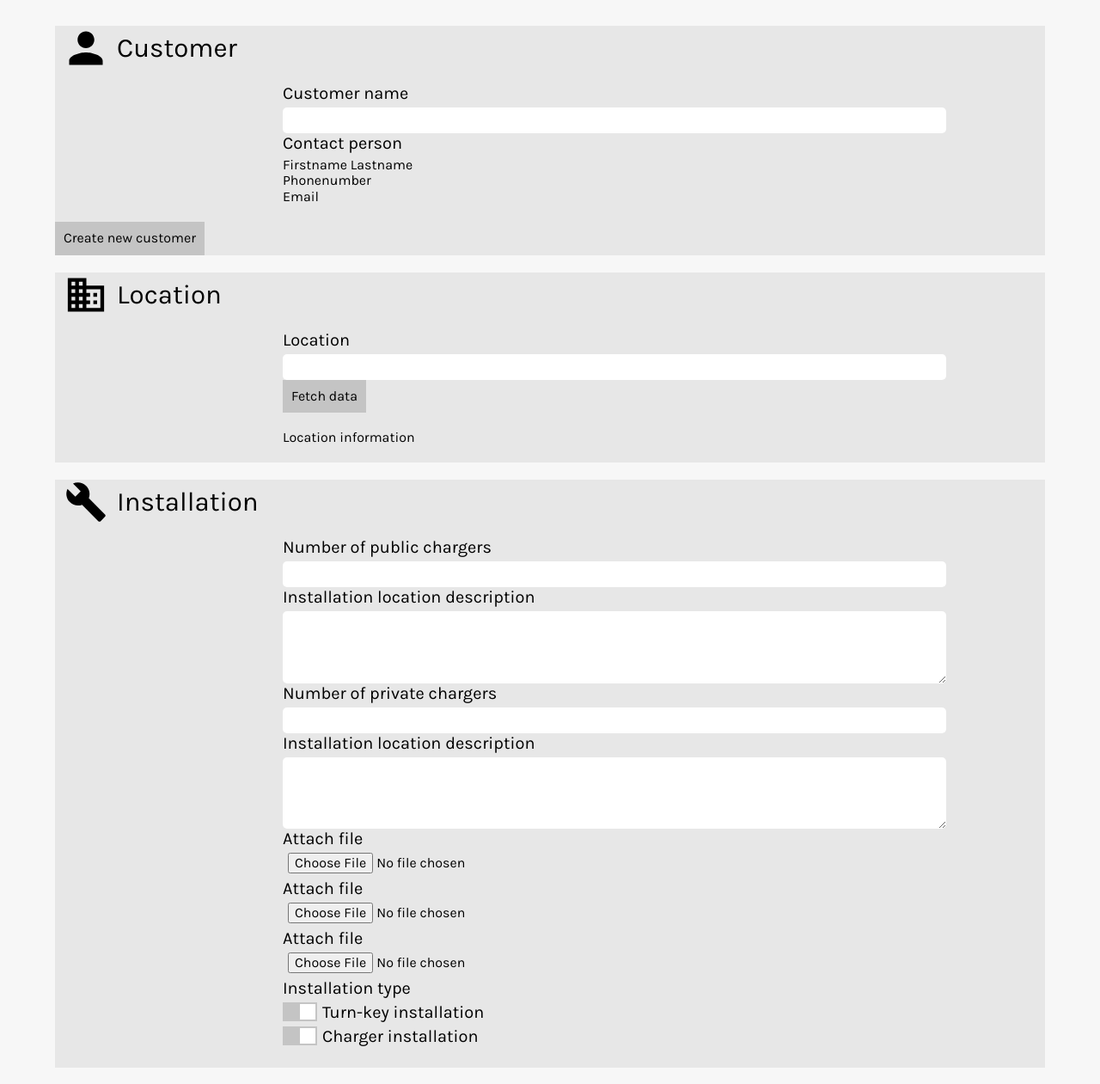
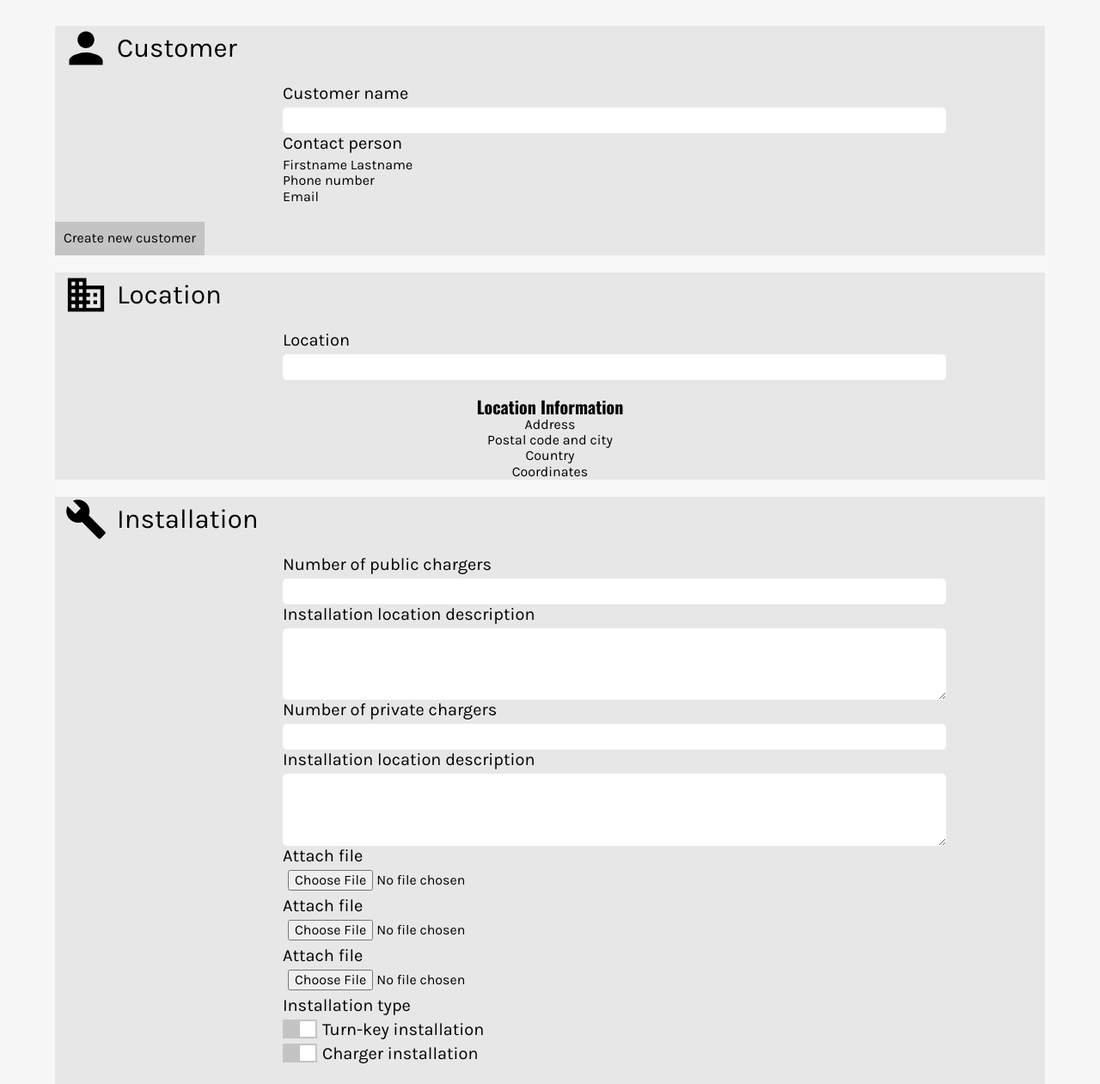
Before and after one commit to Zigelzi/SiteSurveyApp, a Flask app: page /survey/create_workorder in a window 1280 px wide. Shown: the part 40-1301 px from the top of the page at 86% size. Run offline with Flask 2, Linux system fonts and the light colour scheme; a user stored in the database is signed in; data comes from the database, SQL or seed files in the repository; data that the repository does not hold is empty; some libraries are stand-ins or nearby versions.

Commit message:
Added location API. Added location information fill to create_workorder route

```diff
--- a/sitesurvey/api/routes.py
+++ b/sitesurvey/api/routes.py
@@ -3,6 +3,7 @@ from sitesurvey import ma
 
 from sitesurvey.user.models import Organization, Contactperson
 from sitesurvey.survey.models import Location
+from sitesurvey.product.models import Product
 
 bp_api = Blueprint('api', __name__)
 
@@ -28,11 +29,23 @@ class OrganizationSchema(ma.ModelSchema):
     class Meta:
         model = Organization
 
+class ProductSchema(ma.ModelSchema):
+    class Meta:
+        model = Product
+
 @bp_api.route('/api/locations', methods=['GET'])
 def get_locations():
     locations = Location.query.all()
     location_schema = LocationSchema(many=True)
     output = location_schema.dump(locations).data
+    print(output)
+    return jsonify(output)
+
+@bp_api.route('/api/location/<string:location_name>', methods=['GET'])
+def get_location(location_name):
+    location = Location.query.filter_by(name=location_name).first()
+    location_schema = LocationSchema()
+    output = location_schema.dump(location).data
     print(output)
     return jsonify(output)
 
@@ -67,3 +80,19 @@ def get_organization(org_name):
     output = organization_schema.dump(organization).data
     print(output)
     return jsonify(output)
+
+@bp_api.route('/api/products', methods=['GET'])
+def get_products():
+    products = Product.query.all()
+    product_schema = ProductSchema(many=True)
+    output = product_schema.dump(products).data
+    print(output)
+    return jsonify(output)
+
+@bp_api.route('/api/product/<string:product_number>', methods=['GET'])
+def get_product(product_number):
+    product = Product.query.filter_by(product_number=product_number).first()
+    product_schema = ProductSchema()
+    output = product_schema.dump(product).data
+    print(output)
+    return jsonify(output)
--- a/sitesurvey/static/js/workorder.js
+++ b/sitesurvey/static/js/workorder.js
@@ -2,9 +2,15 @@ import {getDataAddSuggestions, getData, validateDatalistInput} from './scripts.j
 
 document.addEventListener('DOMContentLoaded', () => {
 
+    // Input and information elements
     const orgInput = document.getElementById('orgInput');
     const contactPersonInfo = document.getElementById('contactPerson');
     const contactPersonArray = Array.from(contactPersonInfo.children);
+    const locationInput = document.getElementById('locationInput');
+    const locationInfo = document.getElementById('locationInformation');
+    const locationInfoArray = Array.from(locationInfo.children);
+
+    // Table elements
     const productField = document.getElementsByClassName('productField');
     const amountField = document.getElementsByClassName('amountField');
     const deleteRow = document.getElementsByClassName('deleteRow');
@@ -14,57 +20,20 @@ document.addEventListener('DOMContentLoaded', () => {
     /* Create MutationObserver to observe changes in productBody for calculating
      the order total*/
     let observer = new MutationObserver(tableTotal)
-
     let mutationConfig = {attributes: true, childList:true, characterData: true, subtree:true}
-
     observer.observe(productBody, mutationConfig);
-
-    // Test JSON. Replace this with AJAX-call from DB.
-    const testJSON = [
-        {
-            "productno":"cnd-1000",
-            "manufacturer":"ensto",
-            "model":"evf200",
-            "price":2200
-        },
-        {
-            "productno":"cnd-2000",
-            "manufacturer":"tritium",
-            "model":"veefil",
-            "price":30000
-        }
-    ]
-
-
 
     // Check that user has selected input that is in Datalist
     function validateTableDataInput(event) {
-        let tableRow = event.target.parentElement.parentElement;
         let productNo = event.target.value;
         const productList = document.getElementById('productList').childNodes;
         // Check if the productNo exists in the productList
         for (let i = 0; i < productList.length; i++) {
             if (productList[i].value === productNo) {
-                // Take the full product data from JSON response
-                fillTableData(tableRow, productNo, testJSON);
-                break;
-            } else {
-                // If the inputted productNo is not in the list zero the values
-                tableRow.children[2].textContent = "--";
-                tableRow.children[5].textContent = "--";
+                return true;
             }
         }
-    }
-
-    function fillTableData(tableRowElement, productNo, productJson) {
-        // Take the full product data from JSON and add the information to table row.
-        for (let i = 0; i < productJson.length; i++) {
-            if (productJson[i].productno === productNo) {
-                let prodInfo = productJson[i];
-                tableRowElement.children[2].textContent = prodInfo.manufacturer + " " + prodInfo.model;
-                tableRowElement.children[5].textContent = prodInfo.price + " €";
-            }
-        }
+        return false;
     }
 
     // Calculate the row total
@@ -118,8 +87,6 @@ document.addEventListener('DOMContentLoaded', () => {
         const newRow = document.createElement('tr');
         let columnCount;
         let lastRowNo;
-        let cellText;
-
         // Check if there's existing rows in the table. If not, then create first row
         if (productBody.children.length === 0) {
             columnCount = 8;
@@ -139,8 +106,6 @@ document.addEventListener('DOMContentLoaded', () => {
             if (i === 0) {
                 // Add current row number (previous row + 1)
                 newCell.textContent = lastRowNo
-                //cellText = document.createTextNode(lastRowNo + 1);
-                //newCell.appendChild(cellText);
             }
             // Add additional elements and attributes to selected columns
             if (i === 1) {
@@ -190,11 +155,26 @@ document.addEventListener('DOMContentLoaded', () => {
         }
     }
 
-    getDataAddSuggestions('/api/locations', 'locationList', 'address');
+    getDataAddSuggestions('/api/locations', 'locationList', 'name');
     getDataAddSuggestions('/api/customers', 'customerList', 'org_name');
+    getDataAddSuggestions('/api/products', 'productList', 'product_number');
 
     for (let i = 0; i < productField.length; i++) {
-        productField[i].addEventListener('input', validateTableDataInput);
+        productField[i].addEventListener('input', event => {
+            let tableRow = event.target.parentElement.parentElement;
+            if (validateTableDataInput(event)) {
+                getData(`/api/product/${event.target.value}`, data => {
+                    tableRow.children[2].textContent = data.product_name; // Product column
+                    tableRow.children[4].textContent = data.unit_of_material; // UOM column
+                    tableRow.children[5].textContent = data.price + " €"; // Price column
+                })
+            } else {
+                // If the inputted product number is not in the list zero the values
+                tableRow.children[2].textContent = "--"; // Product column
+                tableRow.children[4].textContent = "--"; // UOM column
+                tableRow.children[5].textContent = "--"; // Price column
+            }
+        });
         productField[i].addEventListener('input', rowTotal);
     }
     for (let i = 0; i < amountField.length; i++) {
@@ -204,10 +184,30 @@ document.addEventListener('DOMContentLoaded', () => {
         deleteRow[i].addEventListener('click', removeRow);
     }
     addTableRow.addEventListener('click', addRow)
-    orgInput.addEventListener('input', (event) => {
+    locationInput.addEventListener('input', (event) => {
+        const inputElementId = event.target.id;
+        console.log(event.target.value);
+        // If value from customer <input> field is in the datalist query the full information from backend via API
+        if (validateDatalistInput(inputElementId, 'locationList')) {
+            getData(`/api/location/${event.target.value}`, data => {
+                console.log(data);
+                locationInfoArray[1].textContent = `${data.address}`; // Address field
+                locationInfoArray[2].textContent = `${data.postal_code} ${data.city}`; // Postal field
+                locationInfoArray[3].textContent = `${data.country}`; // Country field
+                locationInfoArray[4].textContent = `Lat: ${data.coordinate_lat} Long: ${data.coordinate_long}`; // Coordinates field
+            });
+        } else {
+            locationInfoArray[1].textContent = 'Address'
+            locationInfoArray[2].textContent = 'Postal'
+            locationInfoArray[3].textContent = 'Country'
+            locationInfoArray[4].textContent = 'Coordinates'
+        }
+    });
+
+    orgInput.addEventListener('input', event => {
         const inputElementId = event.target.id;
         // If value from customer <input> field is in the datalist query the full information from backend via API
-        if (validateDatalistInput(inputElementId, 'customerList')) {
+        if (validateDatalistInput(inputElementId, 'locationList')) {
             getData(`/api/organization/${event.target.value}`, data => {
                 if (typeof data.contact_persons[0] != 'undefined') {
                     contactPersonArray[1].textContent = `${data.contact_persons[0].first_name} ${data.contact_persons[0].last_name}`;
@@ -220,5 +220,5 @@ document.addEventListener('DOMContentLoaded', () => {
             contactPersonArray[2].textContent = 'Phone number';
             contactPersonArray[3].textContent = 'Email';
         }
-    });
+    })
 })
--- a/sitesurvey/templates/survey/create_workorder.html
+++ b/sitesurvey/templates/survey/create_workorder.html
@@ -18,7 +18,7 @@
             <div id="contactPerson">
                 <label for="">Contact person</label>
                 <p>Firstname Lastname</p>
-                <p>Phonenumber</p>
+                <p>Phone number</p>
                 <p>Email</p>
             </div>
         </div>
@@ -31,12 +31,15 @@
         </div>
         <div class="input-box">
             <label for="location">Location</label>
-            <input type="text" name="location" id="orgInput" list="locationList">
+            <input type="text" name="location" id="locationInput" list="locationList">
             <datalist id="locationList"></datalist>
-            <button id="loc-test">Fetch data</button>
         </div>
-        <div class="input-box">
-            Location information
+        <div id="locationInformation">
+            <h4>Location Information</h4>
+            <p>Address</p>
+            <p>Postal code and city</p>
+            <p>Country</p>
+            <p>Coordinates</p>
         </div>
     </div>
     <div class="grey-container survey-form">
```
